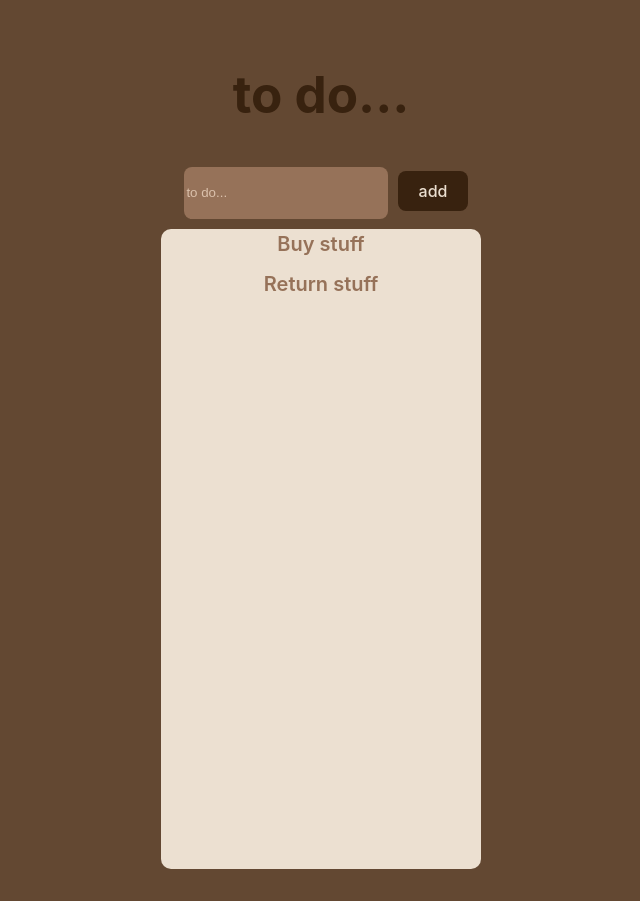
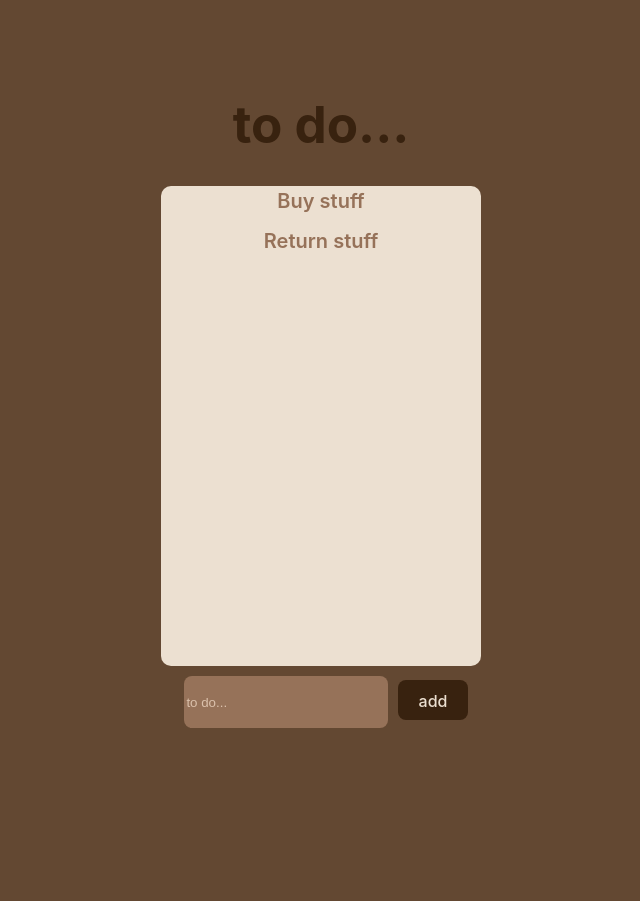
Before and after one commit to reganbrown/to-do-list, a React (Vite) app: page / in a window 1280 px wide. Shown: the whole page, without its empty margins (319-959 px from the left). After the commit the page ends 800 px from the top, so only its background shows below. Built offline with nearby package versions, Linux system fonts and the light colour scheme.

Commit message:
clear input on submit

```diff
--- a/src/App.jsx
+++ b/src/App.jsx
@@ -15,8 +15,8 @@ function App() {
   return (
     <>
       <Header />
+      <List ItemList={ItemsToDo} />
       <Input push={updateList} />
-      <List ItemList={ItemsToDo} />
     </>
   );
 }
--- a/src/components/Input/Input.jsx
+++ b/src/components/Input/Input.jsx
@@ -4,6 +4,7 @@ export default function Input({ push }) {
   function submitHandler(event) {
     event.preventDefault();
     push(event.target.todo.value);
+    event.target.todo.value = "";
   }
   return (
     <>
--- a/src/components/List/List.scss
+++ b/src/components/List/List.scss
@@ -2,7 +2,7 @@
   display: flex;
   flex-direction: column;
   width: 20rem;
-  height: 40rem;
+  height: 30rem;
   background-color: #ece0d1;
   list-style: none;
   padding: 0;
```
